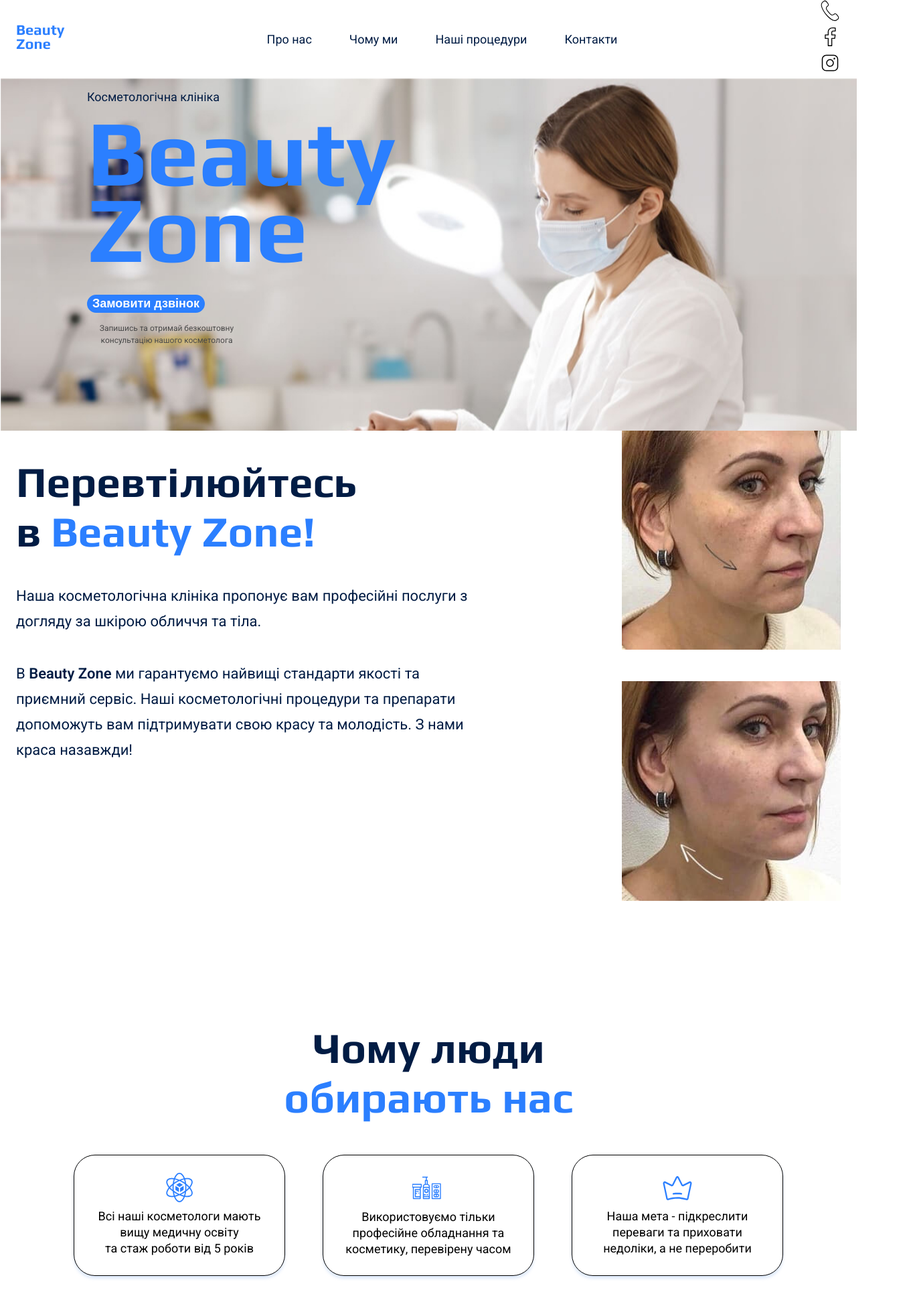
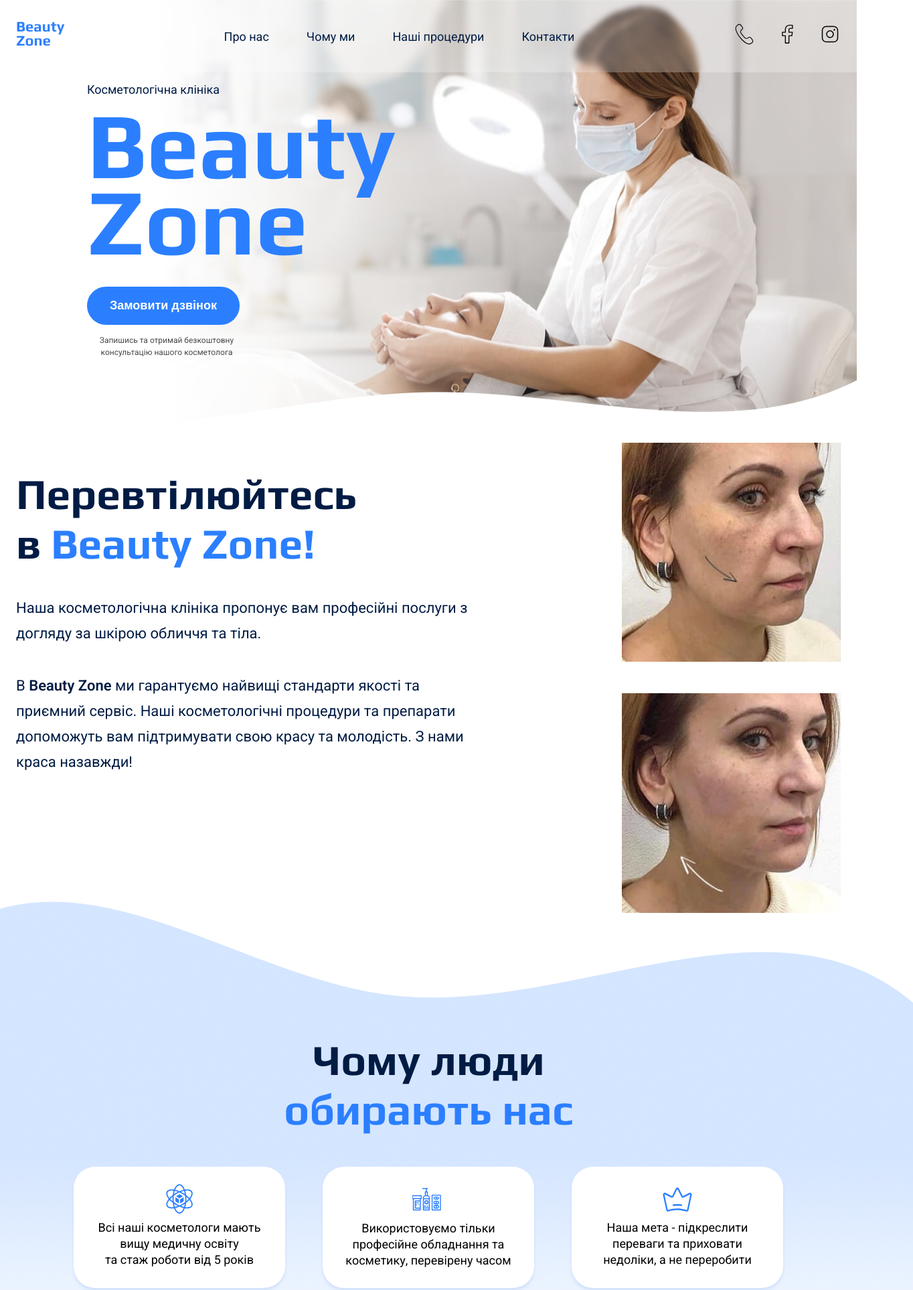
Before and after one commit to VitaliyRoy/genius-homework-1, a plain HTML site: page index.html in a window 1280 px wide. Shown: the top 1926 px of the page at 67% size, 1364 px wide, since content can reach past the window. Drawn offline with Linux system fonts and the light colour scheme.

Commit message:
Add a background to the main sections

```diff
--- a/css/styles.css
+++ b/css/styles.css
@@ -71,6 +71,16 @@ ul {
 }
 
 /* Header */
+.header {
+  position: absolute;
+  top: 0;
+  left: 0;
+  width: 100%;
+  padding: 32px 0;
+  backdrop-filter: blur(4px);
+  background: rgba(255, 255, 255, 0.25);
+}
+
 .header-container {
   display: flex;
   align-items: center;
@@ -105,13 +115,29 @@ ul {
   fill: var(--color-brand-light);
 }
 
+.header-address-list {
+  display: flex;
+  gap: 32px;
+}
+
+/* .header .container::before {
+  position: absolute;
+  left: -76px;
+  top: -32px;
+  width: 1440px;
+  height: 725px;
+  z-index: -1;
+  background-repeat: no-repeat;
+  background-image: url(../images/hero-background.png);
+  content: '';
+} */
+
 /* Hero section */
 .hero-section {
-  padding: 16.52px 0 126.48px;
-  background-image: url(../images/hero-section-background.jpg);
+  padding: 122.52px 0 126.48px;
+  background-image: url(../images/hero-background.png);
   background-repeat: no-repeat;
   background-position: right top;
-  background-size: cover;
 }
 
 .hero-container {
@@ -138,6 +164,7 @@ ul {
 }
 
 .hero-btn {
+  padding: 16px 32px;
   margin-bottom: 14px;
 }
 
@@ -160,7 +187,7 @@ ul {
 .transformation-container {
   display: flex;
   justify-content: space-between;
-  gap: 40px;
+  gap: 32px;
 }
 
 .transformation-content {
@@ -215,6 +242,10 @@ ul {
   padding: 88px 0 48px;
 }
 
+.why-us-section .container {
+  position: relative;
+}
+
 .why-us-container {
   width: 100%;
   max-width: 1108px;
@@ -242,7 +273,6 @@ ul {
   padding: 24px 32px;
   text-align: center;
   background-color: var(--color-primary-light);
-  border: 1px solid black; /*remove*/
   border-radius: 32px;
   box-shadow: 0 4px 4px 0 rgba(168, 198, 245, 0.38);
 }
@@ -254,6 +284,18 @@ ul {
 .why-us-text {
   color: var(--color-brand-dark);
   line-height: 1.333;
+}
+
+.why-us-section .container::before {
+  position: absolute;
+  left: -76px;
+  top: -200px;
+  width: 1440px;
+  height: 1507px;
+  z-index: -1;
+  background-repeat: no-repeat;
+  background-image: url(../images/why-us-background.png);
+  content: '';
 }
 
 /* Procedure section */
--- a/index.html
+++ b/index.html
@@ -41,7 +41,7 @@
             </ul>
           </nav>
           <address>
-            <ul>
+            <ul class="header-address-list">
               <li>
                 <a href="#">
                   <svg class="header-icon" width="32" height="32">
```
Also changed, not shown: images/hero-background.png (added), images/hero-section-background.jpg (deleted), images/why-us-background.png (added).
